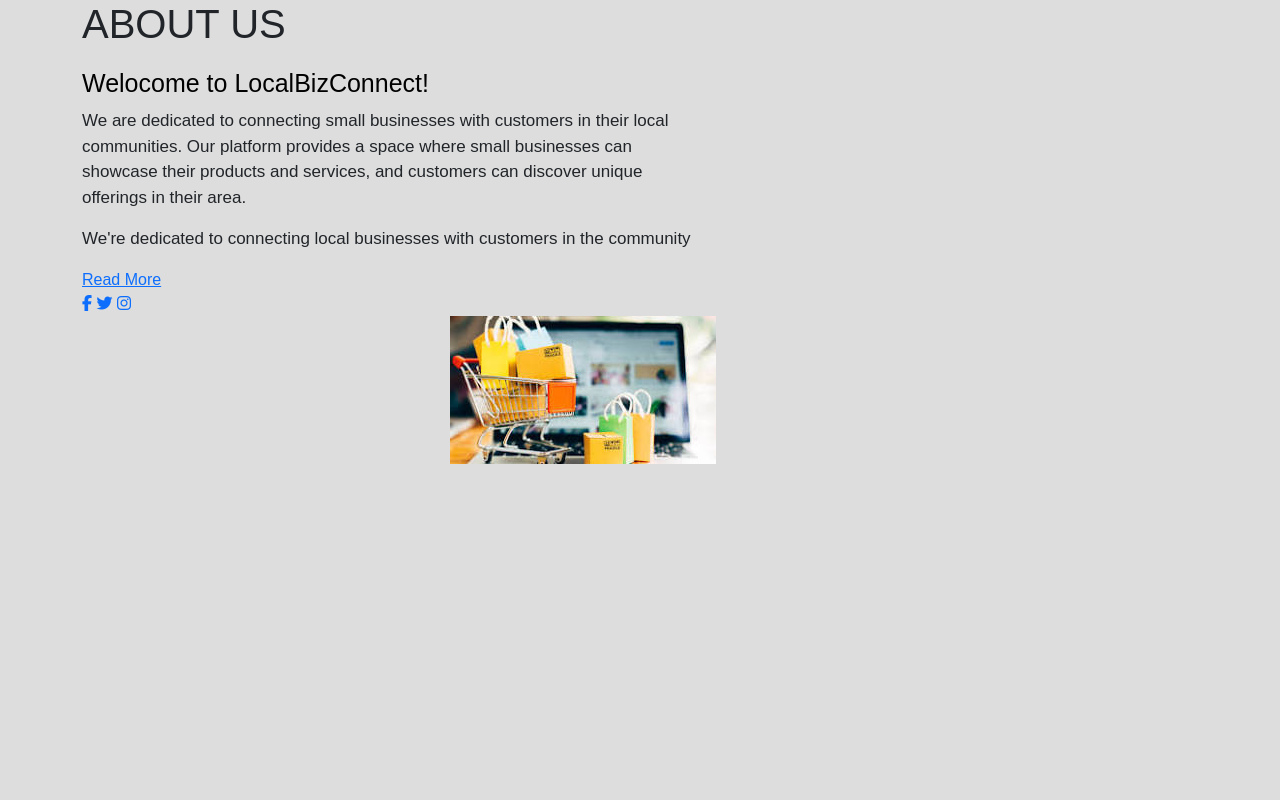
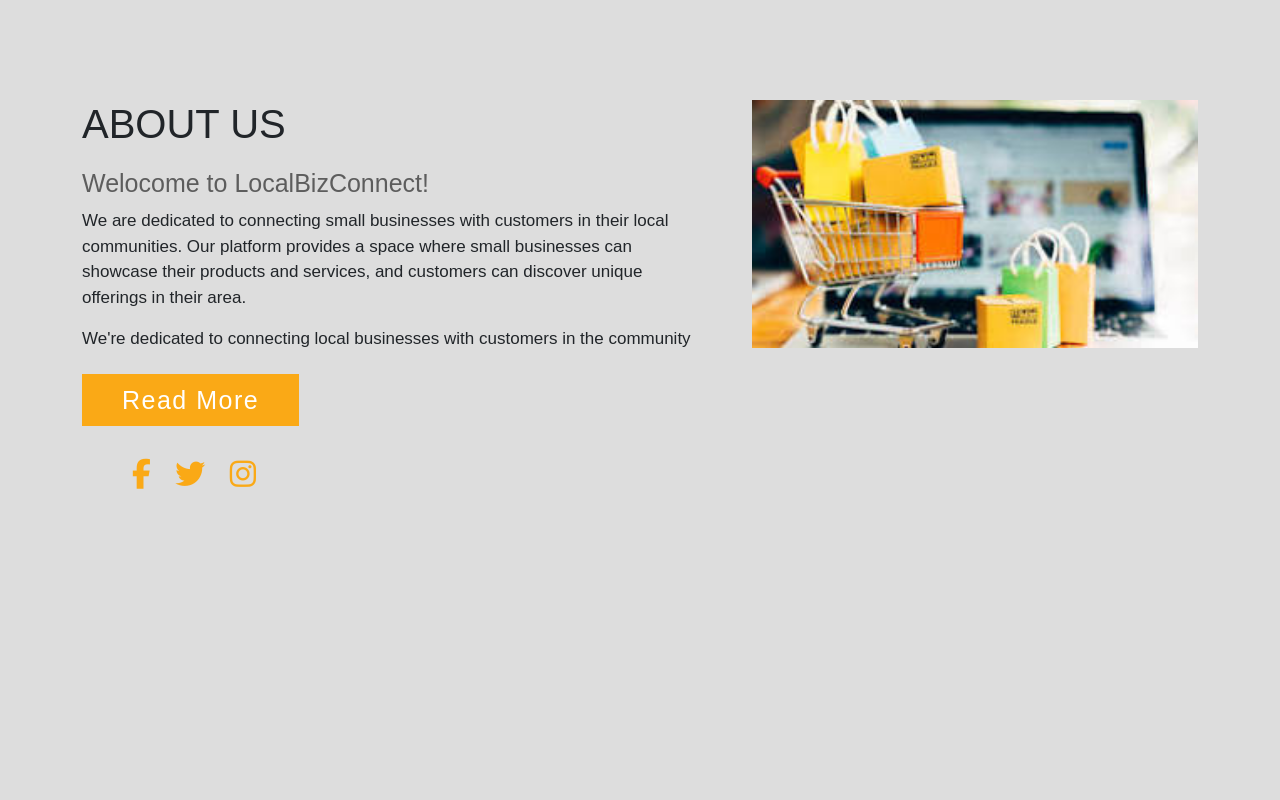
Before and after one commit to namutala/website, a Django app: template storefront/templates/storefront/about.html in a window 1280 px wide. Run offline with Django 5.2, Linux system fonts and the light colour scheme; the template is opened without the code that fills it, so the values that code supplies are empty.

Commit message:
updating about page

```diff
--- a/static/about.css
+++ b/static/about.css
@@ -15,6 +15,7 @@
     width: 80%;
     display: block;
     margin: auto;
+    padding-top: 100px;
 }
 .content-section{
     float: left;
@@ -24,13 +25,17 @@
     float: right;
     width: 40%;
 }
+.image-section img{
+    width: 100%;
+    height: auto;
+}
 .content-section .title{
     text-transform: uppercase;
     font-size: 28px;
 }
 .content-section .content h3{
     margin-top: 20px;
-    color: black;
+    color: #5d5d5d;
     font-size: 25px;
 }
 .content-section .content p{
@@ -39,3 +44,74 @@
     font-size: 17px;
     line-height: 1.5;
 }
+.content-section .button{
+    margin-top: 30px;
+}
+.content-section .button a{
+    background-color: #FAA916;
+    padding: 12px 40px;
+    text-decoration: none;
+    color: #fff;
+    font-size: 25px;
+    letter-spacing: 1.5px;
+}
+.content-section .button a:hover{
+    background-color: #3d3d3d;
+    color: #fff;
+}
+.content-section .social{
+    margin: 40px 40px;
+}
+.content-section .social i{
+    color: #FAA916;
+    font-size: 30px;
+    padding: 0px 10px;
+}
+.content-section .social i:hover{
+    color: #3d3d3d;
+}
+@media screen and (max-width: 768px){
+    .container{
+        width: 80%;
+        display: block;
+        margin: auto;
+        padding-top: 100px;
+    }
+    .content-section{
+        float: none;
+        width: 100%;
+        display: block;
+        margin: auto;
+    }
+    .image-section{
+        float: none;
+        width: 100%;
+        display: block;
+        margin: auto;
+    }
+    .content-section .title{
+        text-align: center;
+        font-size: 19px;
+    }
+    .content-section .button{
+        text-align: center;
+    }
+    .content-section .button a{
+        padding: 9px 30px;
+    }
+    .content-section .social {
+        text-align: center;
+    }
+    .image-section{
+        float: none;
+        width: 100%;
+    }
+    .image-section img{
+        width: 100%;
+        height: auto;
+        display: block;
+        margin: auto;
+    }
+
+
+}
--- a/storefront/templates/storefront/about.html
+++ b/storefront/templates/storefront/about.html
@@ -28,10 +28,10 @@
                     <a href=""> <i class="fab fa-twitter"></i></a>
                     <a href=""> <i class=" fab fa-instagram"></i></a>
                  </div>
-                 <div class="image-section">
-                    <img src="/static/download.jpeg" alt="">
-                 </div>
             </div>
+            <div class="image-section">
+                <img src="/static/download.jpeg">
+             </div>
         </div>
 
     </div>
```
